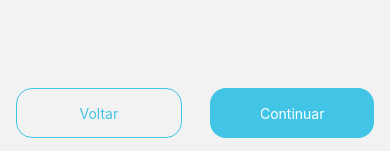
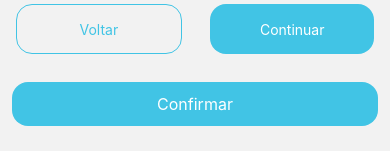
Before and after one commit to tads-pi/dogtor-app, a React Native app: screen /TelaCadastroEndereco in a window 390 px wide. Shown: the part 690-841 px from the top of the page. Built offline with nearby package versions, Linux system fonts and the light colour scheme; what react-native, react-native-root-siblings would draw is missing.

Commit message:
new general component

```diff
--- a/src/components/DogtorView.js
+++ b/src/components/DogtorView.js
@@ -1,11 +1,14 @@
 import { View, StyleSheet } from "react-native"
 import DogtorTitle from "./DogtorTitle"
+import GoNext from "./GoNext"
 
 export default function DogtorView(props) {
+    const { goNext, goNextTitle, disableGoNext, hide_go_next, should_show_title, container_style, children } = props
+
     return (
         <View style={styles._container}>
             {
-                props.should_show_title
+                should_show_title
                     ?
                     <View style={styles._dogtor_title}>
                         <DogtorTitle />
@@ -15,12 +18,20 @@ export default function DogtorView(props) {
             }
 
             <View style={
-                props.container_style
-                    ? props.container_style
+                container_style
+                    ? container_style
                     : styles.common_container
             }>
-                {props.children}
+                {children}
             </View>
+            {
+                hide_go_next
+                    ? null
+                    : <View style={styles.footer}>
+                        <GoNext onPress={goNext} title={goNextTitle} disabled={disableGoNext}/>
+                    </View>
+            }
+
         </View>
     )
 }
@@ -41,4 +52,7 @@ const styles = StyleSheet.create({
         flex: 1,
         margin: 16,
     },
+    footer: {
+        paddingBottom: 16
+    }
 })
--- /dev/null
+++ b/src/components/GoNext.js
@@ -0,0 +1,37 @@
+import { StyleSheet, Text, TouchableHighlight, View } from "react-native";
+import * as colors from "../constants/colors"
+
+export default function GoNext(props) {
+    const { disabled, onPress, title } = props
+
+    return (
+        <View style={styles.buttonWrapper}>
+            <TouchableHighlight onPress={onPress} disabled={disabled}>
+                <Text style={
+                    [styles.button, {
+                        backgroundColor: disabled ? colors.DOGTOR_GRAY : colors.DOGTOR_BLUE
+                    }]
+                }>{title || "Confirmar"}</Text>
+            </TouchableHighlight>
+        </View>
+    )
+}
+
+const styles = StyleSheet.create({
+    buttonWrapper: {
+        margin: 12,
+
+        borderRadius: 16,
+        overflow: "hidden",
+
+        // borderColor: "red",
+        // borderWidth: 1,
+    },
+    button: {
+        padding: 12,
+
+        color: "white",
+        textAlign: "center",
+        fontSize: 16,
+    },
+})
--- a/src/pages/DetalhesPet.js
+++ b/src/pages/DetalhesPet.js
@@ -11,7 +11,7 @@ export default function DetalhesPet() {
   const { name, banner_picture } = pet_view
 
   return (
-    <DogtorView container_style={styles.container}>
+    <DogtorView container_style={styles.container} hide_go_next={true}>
       <View style={styles.banner}>
         <Image source={banner_picture()} style={styles.image} />
       </View>
```
